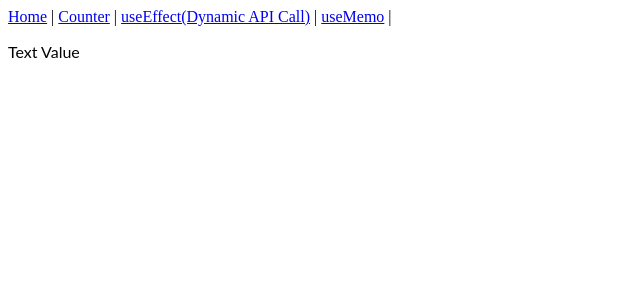
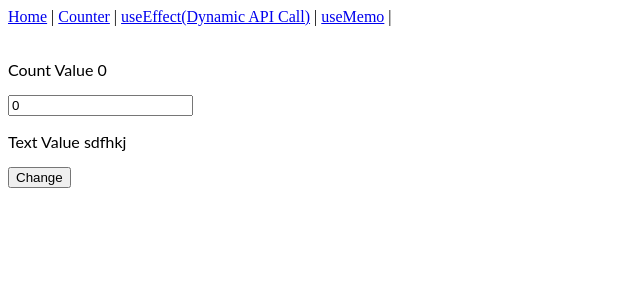
Before and after one commit to Info-Vigneshwaran/react-practise-new, a React (Create React App) app: page /slow_fn in a window 1280 px wide. Shown: the top 300 px of the page, without its empty margins (0-640 px from the left). Built offline with nearby package versions, Linux system fonts and the light colour scheme.

Commit message:
useMemo Example functionalities addded

```diff
--- a/src/components/SlowFunction.js
+++ b/src/components/SlowFunction.js
@@ -2,10 +2,34 @@ import React, { useState, useMemo, useEffect } from 'react';
 
 export default function SlowFunction() {
   const [count, setCount] = useState(0);
-  const [txt_value, setTxtValue] = useState('');
+  const [txt_value, setTxtValue] = useState(false);
+
+  const slow_fn = (cn_number) => {
+    console.log('calling slow function');
+    for (let i = 0; i <= 99999999; i++) {
+      return cn_number * 2;
+    }
+  };
+  useEffect(() => {
+    console.log('reder');
+  }, [txt_value,count]);
+  const doubleNumber = useMemo(() => {
+    slow_fn(2);
+  }, [count]);
+  const handleChange = (e) => {
+    console.log(e.target.value);
+    setCount(e.target.value == '' ? parseInt(0) : parseInt(e.target.value));
+  };
+  const handleClick = (e) => {
+    setTxtValue((prev_txt) => !prev_txt);
+  };
   return (
     <>
-      <p> Text Value {txt_value}</p>
+      <br />
+      <p> Count Value {count}</p>
+      <input type="text" onChange={handleChange} value={count} />
+      <p> Text Value {txt_value ? 'trest' : 'sdfhkj'}</p>
+      <button onClick={handleClick}>Change</button>
     </>
   );
 }
```
